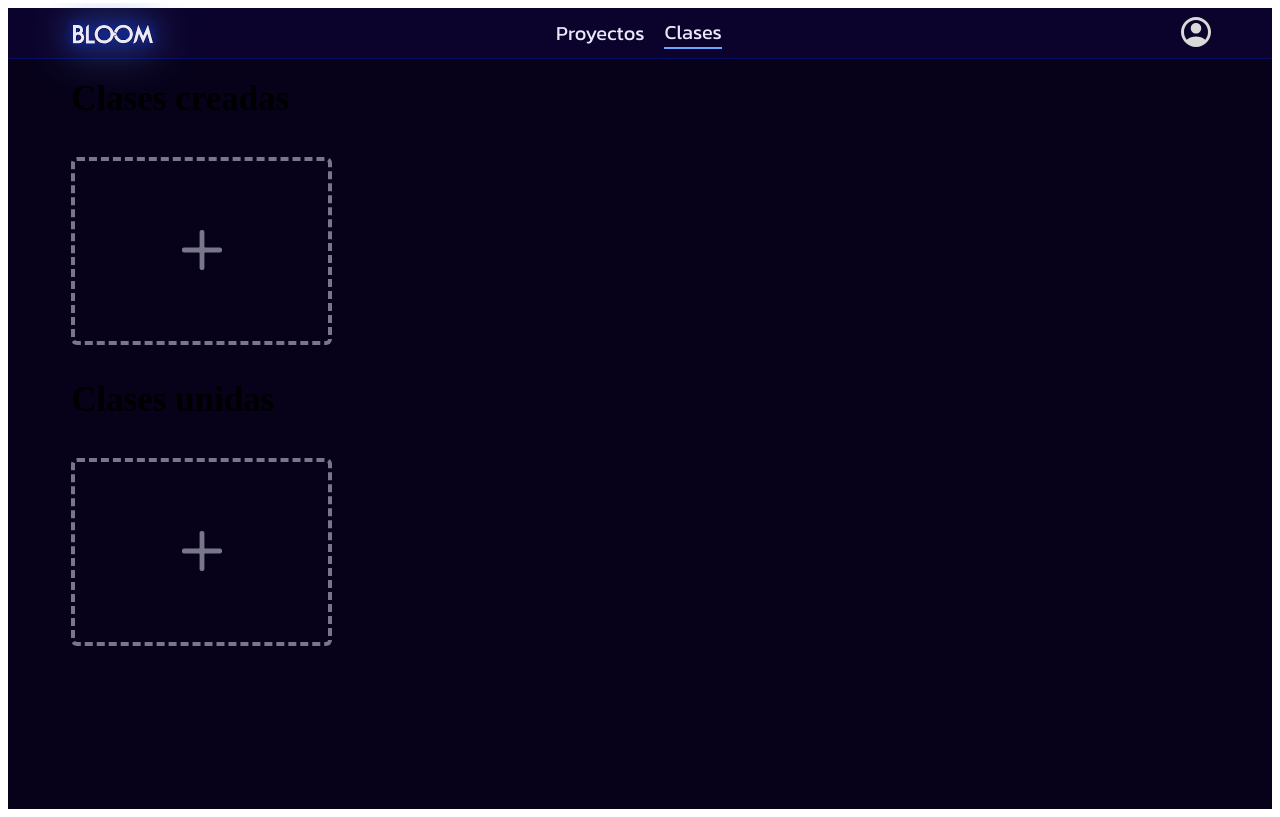
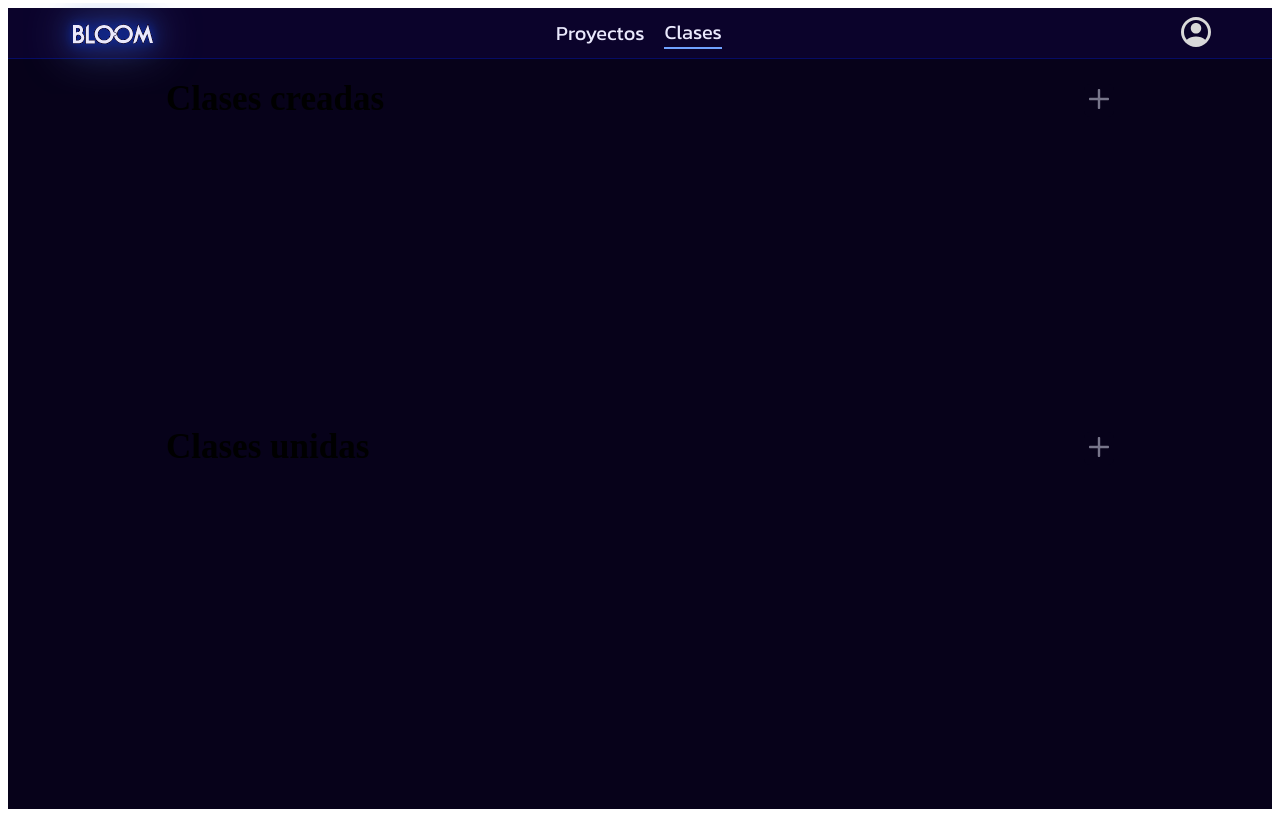
Before and after one commit to Agusschajris/BLOOM, a Next.js app in the folder bloom/: page /classes in a window 1280 px wide. Built offline with nearby package versions, Linux system fonts and the light colour scheme.

Commit message:
style: classes dashboard

```diff
--- a/bloom/pages/classes.tsx
+++ b/bloom/pages/classes.tsx
@@ -31,23 +31,24 @@ const ClassesPage: React.FC = () => {
             <NavBar />
             <div className={styles.mainPage}>
                 <div className={styles.container}>
+                    <div className={styles.header}>
                         <h1 className={styles.tittle}>Clases creadas</h1>
-                    <div className={styles.classesContainer}>
                         <button className={styles.newClassBtn} onClick={handleNewClass}>
-                            <Image src={masSVG} alt="nueva clase" className={styles.masSVG} />
+                            <Image src={masSVG} alt="nueva clase" className={styles.masSVG} width={20}/>
                         </button>
+                    </div>
                     <div className={styles.createdClasses}>
                         {classesCreated.map((project) => (
                             <ClassPreview key={project.id} id={project.id} name={project.name} />
                         ))}
                     </div>
+
+                    <div className={styles.header}>
+                        <h1 className={styles.tittle}>Clases unidas</h1>
+                        <button className={styles.newClassBtn} onClick={handleJoinClass}>
+                            <Image src={masSVG} alt="unirse a una clase" className={styles.masSVG} width={20}/>
+                        </button>
                     </div>
-
-                    <h1 className={styles.tittle}>Clases unidas</h1>
-                    <div className={styles.classesContainer}>
-                        <button className={styles.newClassBtn} onClick={handleJoinClass}>
-                            <Image src={masSVG} alt="unirse a una clase" className={styles.masSVG} />
-                        </button>
                     <div className={styles.createdClasses}>
                         {joinedClasses.map((joinedClass) => (
                             <ClassPreview key={joinedClass.id} id={joinedClass.id} name={joinedClass.name} />
@@ -55,9 +56,9 @@ const ClassesPage: React.FC = () => {
                     </div>
                 </div>
             </div>
-            </div>
         </>
     );
+
 };
 
 export default ClassesPage;
--- a/bloom/styles/classes.module.scss
+++ b/bloom/styles/classes.module.scss
@@ -8,7 +8,7 @@
 }
 
 .container{
-    width: 90%;
+    width: 75%;
     height: 100%;
     border: #07021A;
 }
@@ -18,32 +18,29 @@
     font-size: 35px;
 }
 
-.classesContainer{
-    height: 25%;
-    padding-top: 15px;
-    padding-bottom: 15px;
-    width: 100%;
+.header{
     display: flex;
-    flex-wrap: nowrap;
+    align-items: center;
+    justify-content: space-between;
+    margin-bottom: 1%;
 }
 
 .newClassBtn{
-    width: 270px;
+   padding: 5px 5px;
     background-color: #07021A;
-    border: 4px dashed rgb(234, 233, 252, 0.5);
+    border:none;
     border-radius: 6px;
     cursor: pointer;
 }
 
 .newClassBtn:hover{
-    border-color: #EAE9FC;
+    background-color: #0C2BA7;
 }
 
 .createdClasses{
-    overflow-x: scroll;
-    overflow-y: hidden;
-    width: 80%;
-    height: 100%;
+    overflow-y: scroll;
+    width: 100%;
+    height: 30%;
     padding-top: 15px;
     padding-bottom: 15px;
     display: flex;
```
Lines whose indentation alone changed are shown as unchanged.
